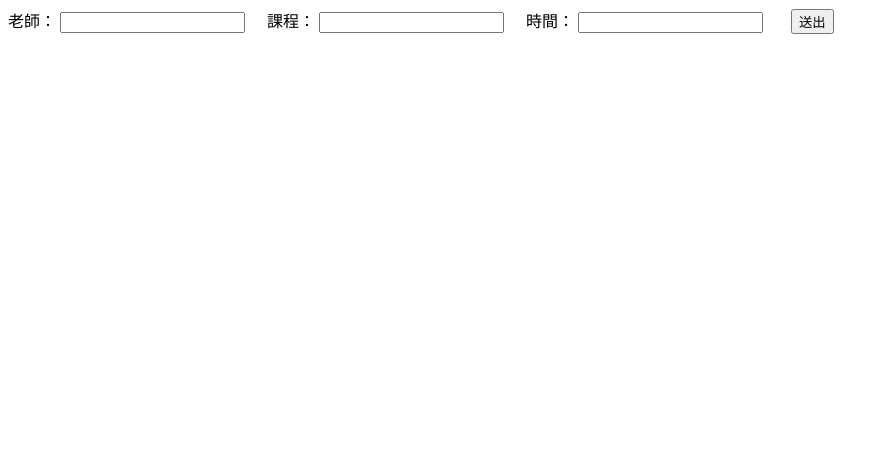
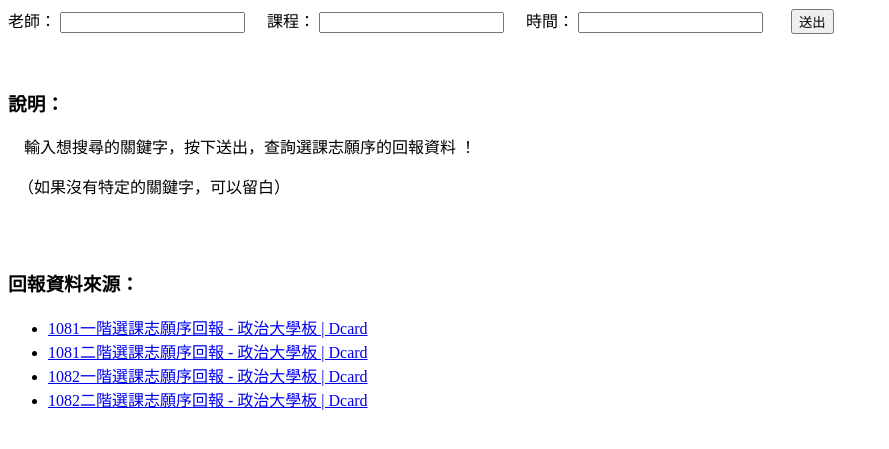
Before and after one commit to charlie881007/nccu-course-select-helper, a Django app: page / in a window 1280 px wide. Shown: the top 449 px of the page, without its empty margins (0-889 px from the left). Run offline with Django 3.2, Linux system fonts and the light colour scheme.

Commit message:
revise html

```diff
--- a/search/templates/search/search.html
+++ b/search/templates/search/search.html
@@ -5,6 +5,7 @@
 	<style type="text/css">
 		#inputzone{display:inline-block;}
 		#submitzone{display:inline-block; }
+		p{text-indent: 10px;}
 	</style>
 </head>
 <body>
@@ -24,5 +25,19 @@
 			</div>
 		</form>
 	</div>
+	<br/><br/>
+	<div id='introducezone'>
+		<h3>說明：</h3>
+		<p style='text-indent:1em'>輸入想搜尋的關鍵字，按下送出，查詢選課志願序的回報資料 ！</p>
+		<p>（如果沒有特定的關鍵字，可以留白）</p>
+		<br/><br/>
+		<h3>回報資料來源：</h3>
+		<ul>
+			<li><a href='https://www.dcard.tw/f/nccu/p/231948489'>1081一階選課志願序回報 - 政治大學板 | Dcard</a></li>
+			<li><a href='https://www.dcard.tw/f/nccu/p/231970773'>1081二階選課志願序回報 - 政治大學板 | Dcard</a></li>
+			<li><a href='https://www.dcard.tw/f/nccu/p/232899690'>1082一階選課志願序回報 - 政治大學板 | Dcard</a></li>
+			<li><a href='https://www.dcard.tw/f/nccu/p/233026787'>1082二階選課志願序回報 - 政治大學板 | Dcard</a></li>
+		</ul>
+	</div>
 </body>
 </html>
```
